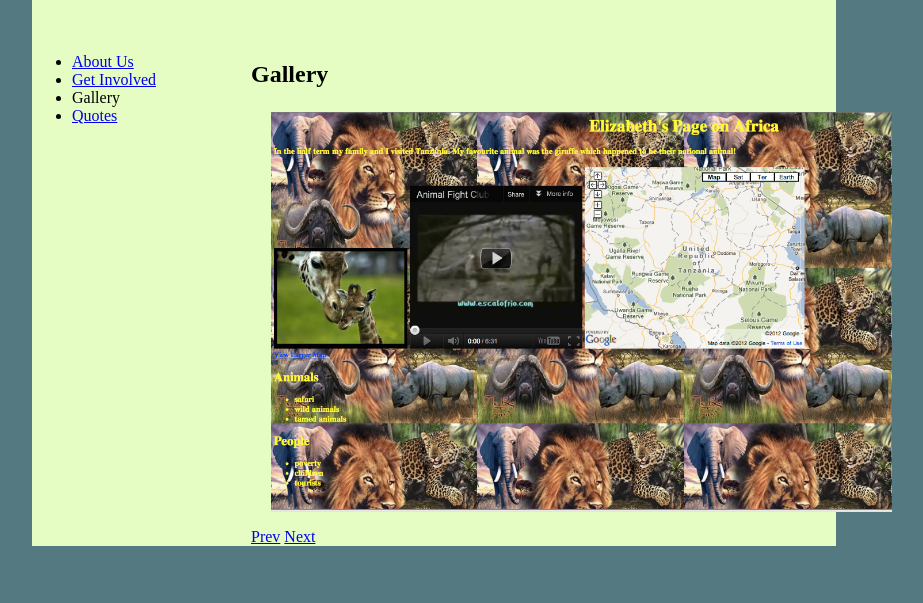
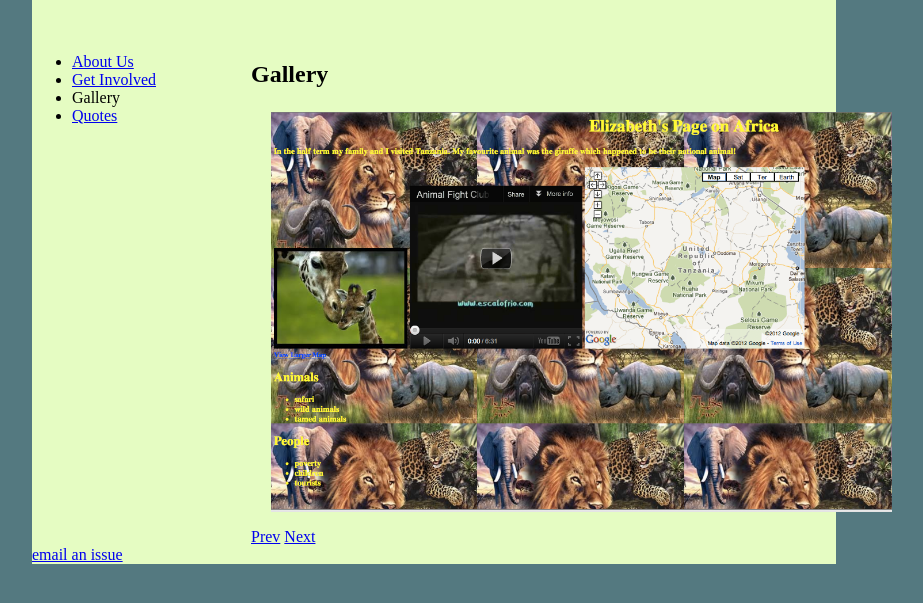
Before and after one commit to blackheath-cc/website, a plain HTML site: page gallery-2.html in a window 1280 px wide. Shown: the part 159-762 px from the top of the page, without its empty margins (206-1129 px from the left). Drawn offline with Linux system fonts and the light colour scheme.

Commit message:
Add issue email link to footer.

```diff
--- a/gallery-2.html
+++ b/gallery-2.html
@@ -35,7 +35,9 @@
 			</div>
 		</div>
 
-		<div id="footer"> </div>
+		<div id="footer">
+			<a href="mailto:blackheathcodingclub@gmail.com?subject=Website Issue">email an issue</a>
+		</div>
 
 
 	</div>
```
Also changed, not shown: about-us.html (+1 -1 lines), gallery-3.html (+3 -1 lines), gallery-4.html (+3 -1 lines), gallery-5.html (+3 -1 lines), gallery-6.html (+3 -1 lines), gallery-7.html (+3 -1 lines), gallery-8.html (+3 -1 lines), gallery.html (+1 -1 lines), get-involved.html (+3 -0 lines), quotes-2.html (+1 -1 lines), quotes.html (+1 -1 lines).
